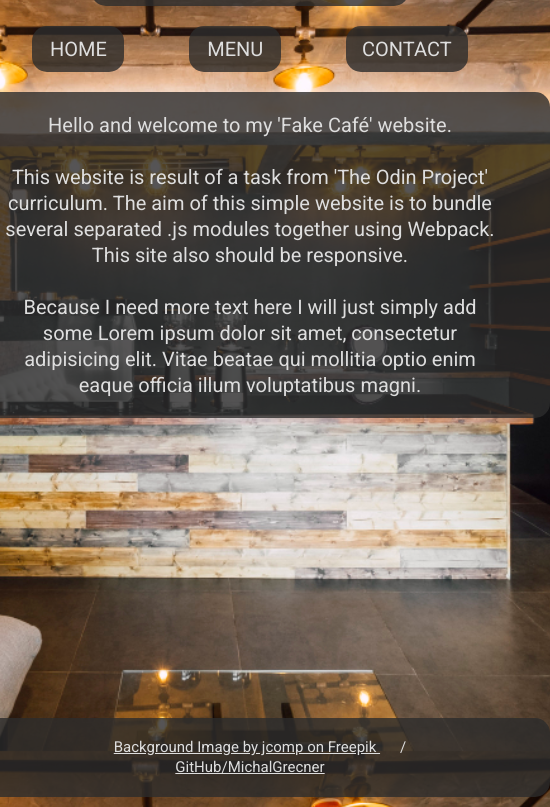
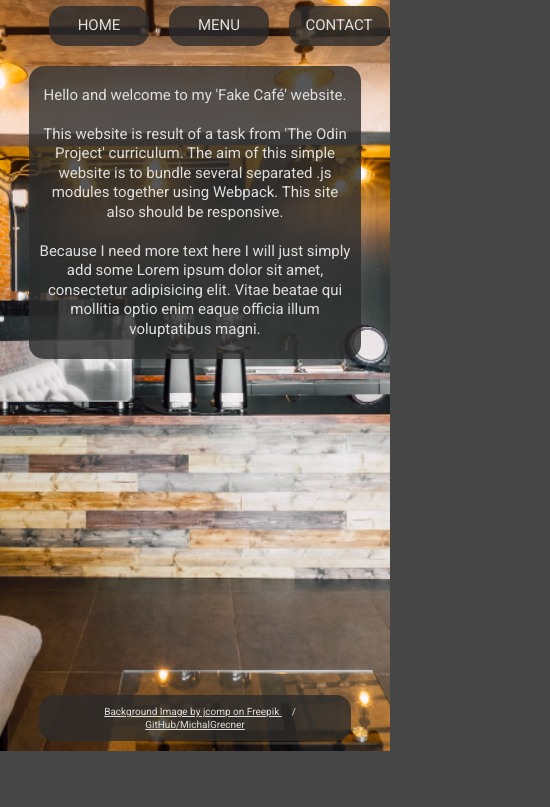
Before and after one commit to MichalGrecner/restaurantPage, a website built with webpack: page dist/index.html in a window 390 px wide. Shown: the part 93-900 px from the top of the page, 550 px wide, since content can reach past the window. After the commit the page ends 844 px from the top, so only its background shows below. Built offline with Linux system fonts and the light colour scheme.

Commit message:
improved responsivness

```diff
--- a/src/contact.js
+++ b/src/contact.js
@@ -9,7 +9,7 @@ const contactScreen = function () {
 
 
     const mapDiv = document.createElement("div");
-    const map = `<iframe src="https://www.google.com/maps/embed?pb=!1m18!1m12!1m3!1d11708.751414257229!2d14.42571435116!3d50.08277903227256!2m3!1f0!2f0!3f0!3m2!1i1024!2i768!4f13.1!3m3!1m2!1s0x470b94e5e58eb59f%3A0x75209738d1d3b126!2sKarl%C5%AFv%20most!5e0!3m2!1scs!2scz!4v1671108794051!5m2!1scs!2scz" width="100%" height="400" style="border:0;" allowfullscreen="" loading="lazy" referrerpolicy="no-referrer-when-downgrade"></iframe>
+    const map = `<iframe src="https://www.google.com/maps/embed?pb=!1m18!1m12!1m3!1d11708.751414257229!2d14.42571435116!3d50.08277903227256!2m3!1f0!2f0!3f0!3m2!1i1024!2i768!4f13.1!3m3!1m2!1s0x470b94e5e58eb59f%3A0x75209738d1d3b126!2sKarl%C5%AFv%20most!5e0!3m2!1scs!2scz!4v1671108794051!5m2!1scs!2scz" width="100%" height="100%" style="border:0;" allowfullscreen="" loading="lazy" referrerpolicy="no-referrer-when-downgrade"></iframe>
     `
 
     mapDiv.id="map";
--- a/src/style.css
+++ b/src/style.css
@@ -18,7 +18,7 @@ body {
   background-attachment: fixed;
   background-size: cover;
   background-color: #464646;
-  min-width: 500px;
+  min-width: 300px;
   height: 100vh;
   min-height: 900px;
 
@@ -40,7 +40,7 @@ body {
   width: 80vw;
   justify-content: space-around;
   max-width: 1100px;
-  min-width: 500px;
+  min-width: 300px;
 }
 li {
   margin: 20px 0;
@@ -68,13 +68,13 @@ h1 {
 #container {
   width: 80vw;
   max-width: 1100px;
-  min-width: 500px;
+  min-width: 300px;
   /*font-size: clamp(30px, 2vw, 40px);*/
   font-size: 20px;
   background-color: var(--backclr);
 
   border-radius: 15px;
-  padding: 20px 50px 20px 50px;
+  padding: 20px 10px 20px 10px;
   text-align: center;
   display: flex;
   flex-direction: column;
@@ -99,25 +99,26 @@ td {
 #map {
   width: 80%;
   margin-top: 20px;
+  height:300px;
 }
 
 #headerCont {
   background-color: var(--backclr);
   border-radius: 15px;
   margin-top: 20px;
-  padding: 20px 50px 20px 50px;
+  padding: 10px 20px 10px 20px;
 }
 
 #footer {
   width: 80vw;
   max-width: 1100px;
-  min-width: 500px;
+  min-width: 300px;
   /*font-size: clamp(30px, 2vw, 40px);*/
   font-size: 15px;
   background-color: var(--backclr);
 
   border-radius: 15px;
-  padding: 20px 50px 20px 50px;
+  padding: 20px 0px 20px 0px;
 
   text-align: center;
   position: absolute;
@@ -134,13 +135,43 @@ td {
   body {
     background-image: url(/src/img/backgrnd_small.jpg);
     position: relative;
+    min-height:100vh;
+    width: 100vw;
   }
 
   li {
-    padding: 10px 1rem 10px 1rem;
-    margin: 10px 0;
+
+    margin: 10px ;
+
+
+    height: auto;
+    /*width: vw;*/
+
+    gap:5px;
+    /*font-size: clamp(30px, 2vw, 40px);*/
+    font-size: 15px;
+    background-color: var(--backclr);
+    border-radius: 15px;
+    padding: 10px 20px 10px 20px;
+
+  }
+  #container{
+    font-size:15px;
+
   }
   #content {
     gap: 10px;
   }
+  #footer{
+    font-size: 10px;
+    padding: 10px 0px 10px 0px;
+  }
+  #footer a {
+
+    margin-left: 10px;
+    margin-right: 10px;
+  }
+  #map{
+    height: 200px;
+  }
 }
```
Also changed, not shown: dist/main.js.
